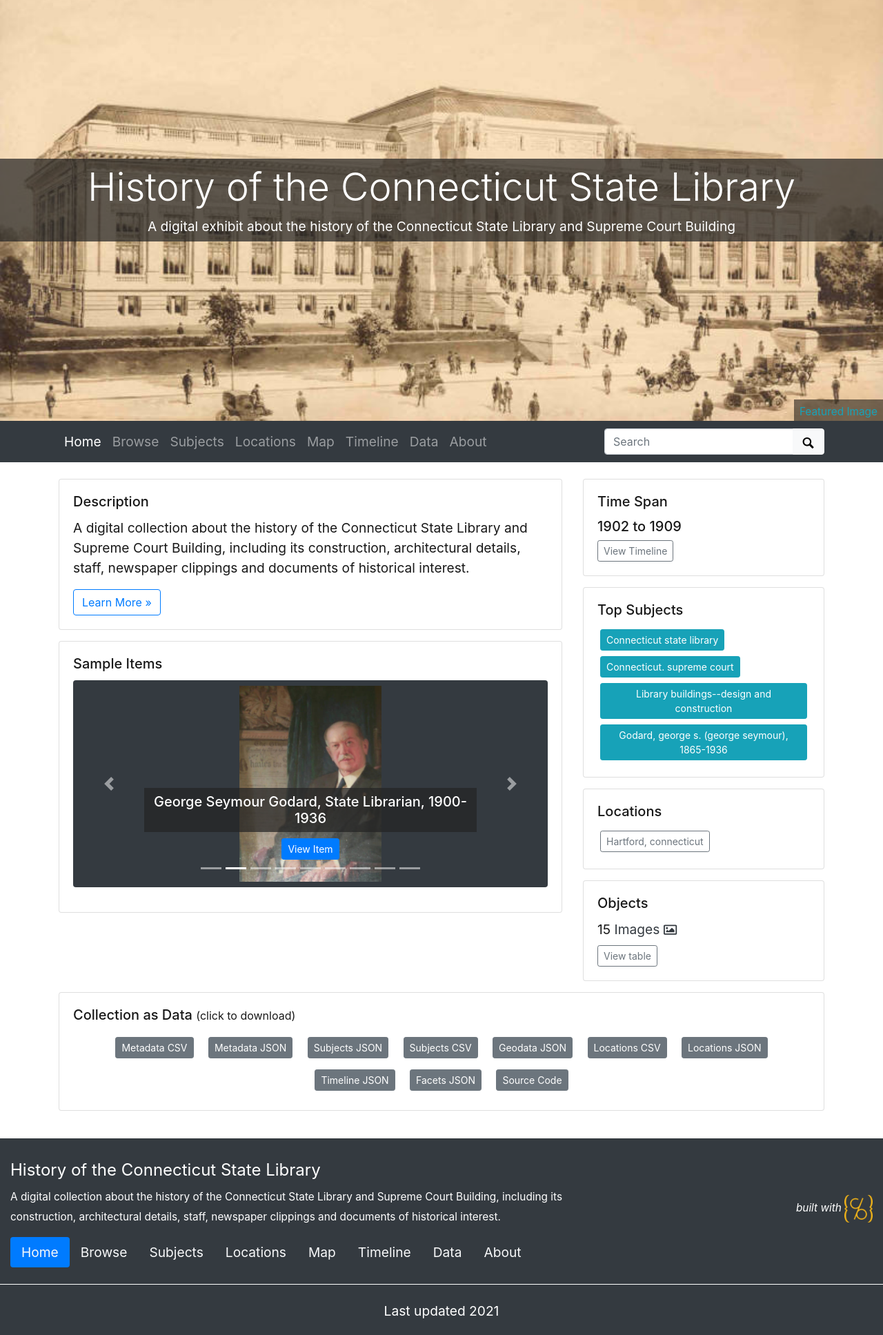
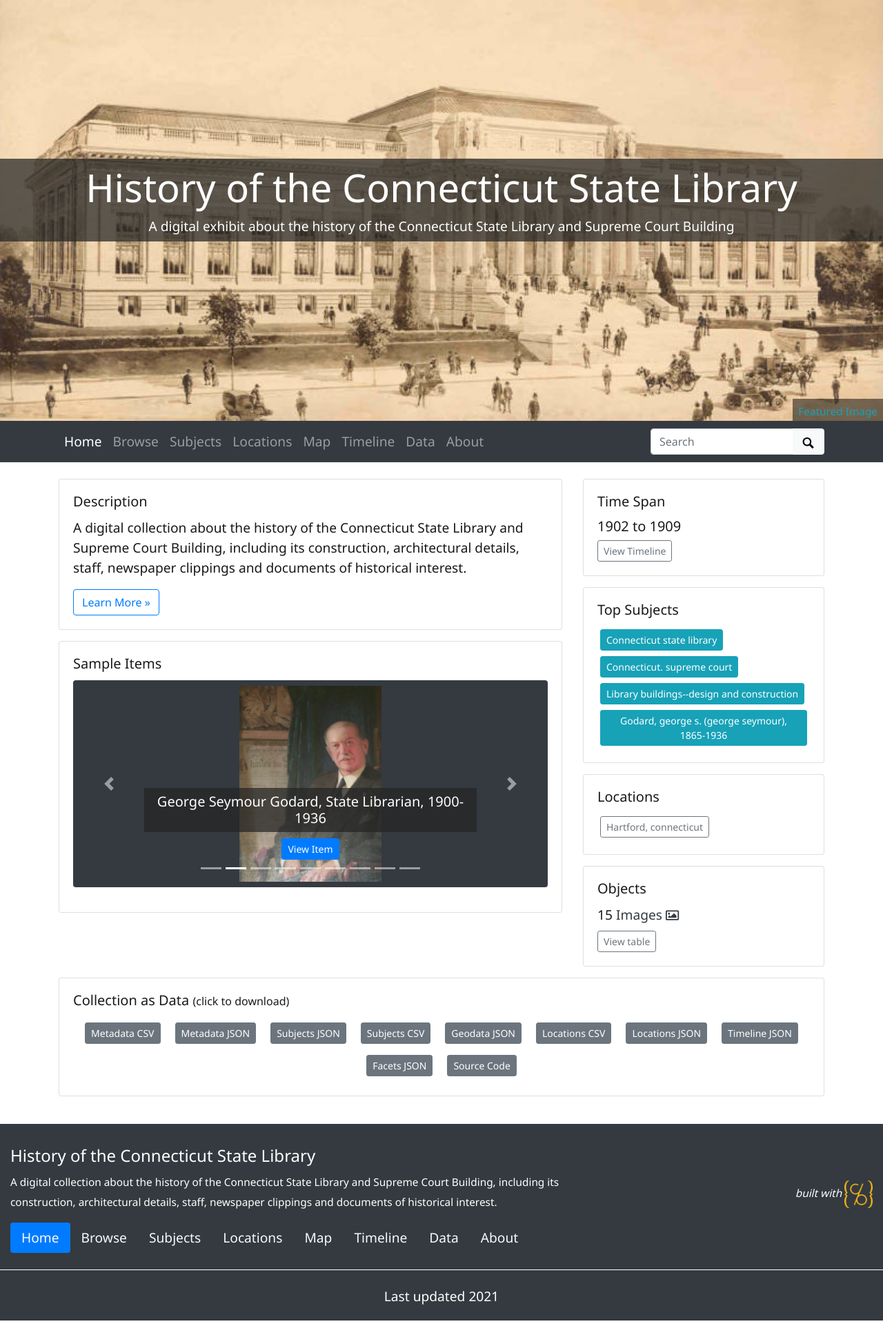
Before and after one commit to aabn/csl-history, a Jekyll site: the page built from index.md, in a window 1280 px wide. Shown: the whole page at 69% size. Built offline with Jekyll 4.4.1, drawn with Linux system fonts in a browser that asks for light colours; after the commit the page ends 1914 px from its top, so only the background shows below that.

Commit message:
Updates to themes

```diff
--- a/_data/theme.yml
+++ b/_data/theme.yml
@@ -38,9 +38,9 @@
 # MAP PAGE
 #
 # see _data/map-config.csv for field display options
-latitude: 46.727485 #to determine center of map
-longitude: -117.014185 #to determine center of map
-zoom-level: 7 # zoom level for map
+latitude: 41.76253356 #to determine center of map
+longitude: -72.6829323 #to determine center of map
+zoom-level: 15 # zoom level for map
 map-base: Esri_WorldStreetMap # set default base map, choose from: Esri_WorldStreetMap, Esri_NatGeoWorldMap, Esri_WorldImagery
 map-search: true # true/false, not suggested with large collections
 map-search-fuzziness: 0.35 # fuzzy search range from 1 = anything to 0 = exact match only
@@ -83,5 +83,5 @@
 base-font-size: 1.2em
 text-color: "#191919"
 link-color: "#17a2b8"
-base-font-family: # comment out for bootstrap defaults. e.g. Roboto
-font-cdn: # add font stylesheet, e.g. <link href="https://fonts.googleapis.com/css?family=Roboto&display=swap" rel="stylesheet">
+base-font-family: Noto Sans # comment out for bootstrap defaults. e.g. Roboto
+font-cdn: <link href="https://fonts.googleapis.com/css2?family=Noto+Sans&display=swap" rel="stylesheet"> # add font stylesheet, e.g. <link href="https://fonts.googleapis.com/css?family=Roboto&display=swap" rel="stylesheet">
```
